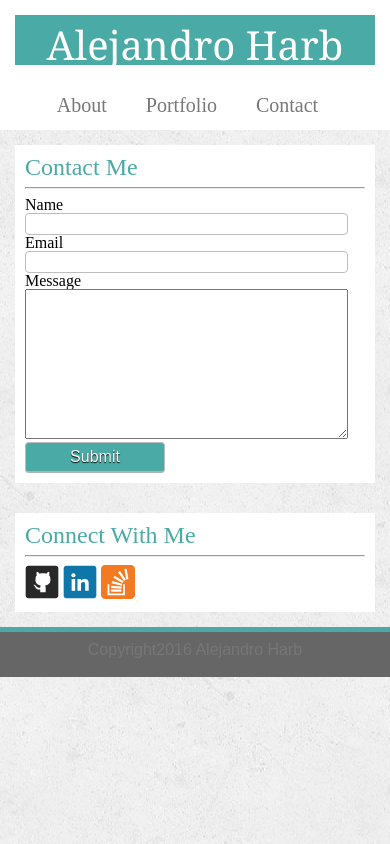
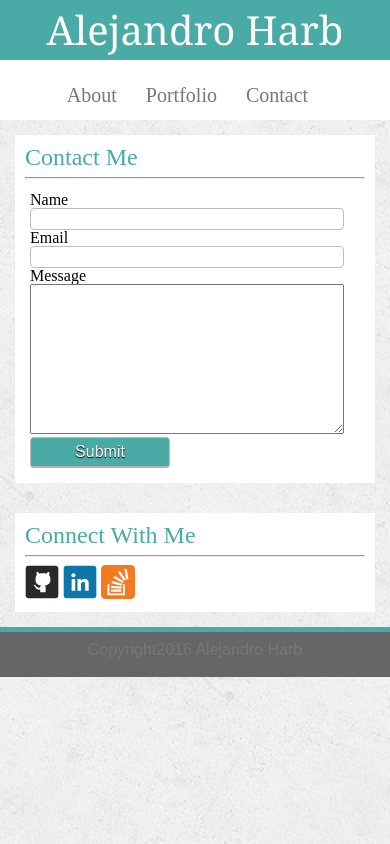
Before and after one commit to alejandroharb/Responsive-Portfolio, a PHP site: page /contact.html in a window 390 px wide. Run offline with PHP 8.4, Linux system fonts and the light colour scheme.

Commit message:
added media queries for portfolio.html in style.css

```diff
--- a/assets/css/style.css
+++ b/assets/css/style.css
@@ -179,7 +179,7 @@ p {
 	width:30%;
 }
 
-.main-content .zoom:hover {
+.main-content img.zoom:hover {
   width:210px;
   transition-duration: .5s;
 }
@@ -268,7 +268,7 @@ textarea {
 	height: 150px;
 }
 
-/* About Me responsive */
+/* responsive */
 @media screen and (max-width: 980px){
 	.brand-title {
 		float: left;
@@ -297,6 +297,60 @@ textarea {
     	float: none;
     	margin: 10px auto;
     	display: block;
+	}
+	/*Portfolio Page*/
+	.portfolio-content li {
+	display: block;
+	}
+
+	.portfolio-content img {
+		display: block;
+		margin:20px auto;
+		width:300px;
+	}
+
+	.portfolio-content img:hover {
+		box-shadow:0 15px 20px rgba(0, 0, 0, 0.3);
+	}
+	/* Contact Me Page*/
+	form {
+	padding:5px;
+	}
+	input {
+		font-size:16px;
+		color:#777777;
+		border: 1px solid #bdbdbd;
+		border-radius:4px;
+		width:95%;
+		display: block;
+	}
+
+	input: focus, input:hover {
+		background-color:#ffffff;
+		border: 1px solid #b1e1e4;
+	}
+
+	input#submit{
+		background-color: #4aaaa6;
+		color: #ffffff;
+		border-bottom:2px solid #b2b2b2;
+		text-shadow: 0px 1px 1px #000000;
+		width: 140px;
+	    padding: 5px;
+	    font-size: 16px;
+	}
+
+	input#submit:hover{
+		color:#333333;
+		border: 1px solid #a4a4a4;
+		border-top:2px solid #b2b2b2;
+		background-color:#a0dbc4;
+		cursor:pointer;
+	}
+
+	textarea {
+		width: 95%;
+		height: 150px;
 	}
 }
 @media screen and (max-width: 768px){
@@ -336,8 +390,8 @@ textarea {
     	float: left;
     	margin: 10px 30px 10px 15px;
 	}
-	.main-content .zoom:hover {
-    width: initial;
+	.main-content img.zoom:hover {
+    width: 310px;
     transition-duration: none;
 }
 	.col-4{
@@ -351,30 +405,38 @@ textarea {
 	}
 }
 @media screen and (max-width: 640px){
+	header {
+		position:static;
+	}
 	.brand-title {
 	    text-align: center;
-		float:none;
+	    float: none;
 	    clear: both;
 	    background-color: #4aaaa6;
 	    margin-bottom: 0px;
-		padding-top:10px;
+	    padding-top: 10px;
 	    padding-bottom: 0px;
 	    margin-left: 0px;
-		font-size:40px;
+	    font-size: 40px;
 	    border-top-left-radius: 0px;
 	    border-top-right-radius: 0px;
+	    margin-left: -15px;
+	    margin-right: -15px;
+	    padding-bottom: 10px;
+	    margin-top: -15px;
+	    position: static;
 	}
 	.nav-links {
-		margin-top:15px;
+		margin-top:10px;
 		margin-right: 0px;
 		float:none;
 		text-align: center;
 	}
 	.nav-links a{
-		padding: 17px 10px;
+		padding: 17px 5px;
 	}
 	.container {
-		margin-top: 130px;
+		margin-top:0px;
 		max-width: 600px;
 	}
 	.col-8 {
@@ -385,16 +447,18 @@ textarea {
 		margin-bottom:0;
 	}
 	.main-content p{
-		font-size: 24px;
+		font-size: 16px;
+		text-align: left;
+		margin:10px;
 	}
 	.main-content img {
-		width: 300px;
+		width: 200px;
     	float: none;
     	margin: 10px auto;
 	}
-	.main-content .zoom:hover {
-    width: initial;
-    transition-duration: none;
+	.main-content img.zoom:hover {
+    width: 210px;
+    transition-duration: 0.5s;
 	}
 	.col-4{
 		width:100%;
```
Lines whose indentation alone changed are shown as unchanged.
